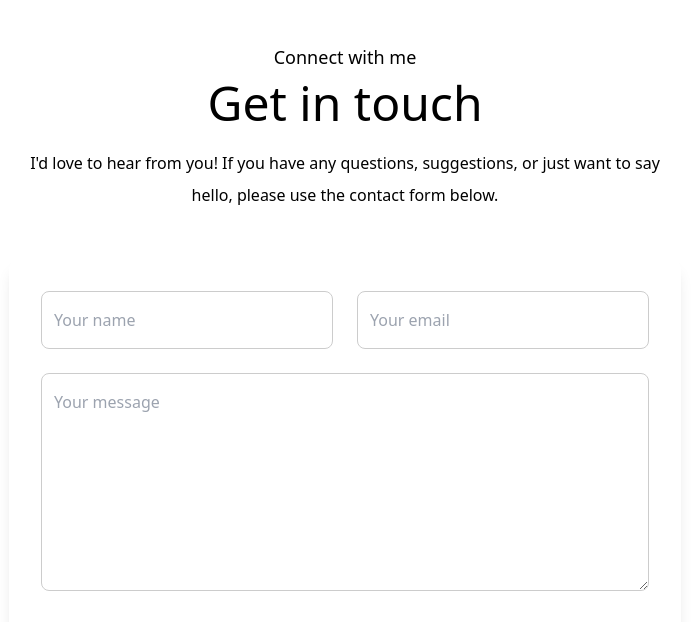
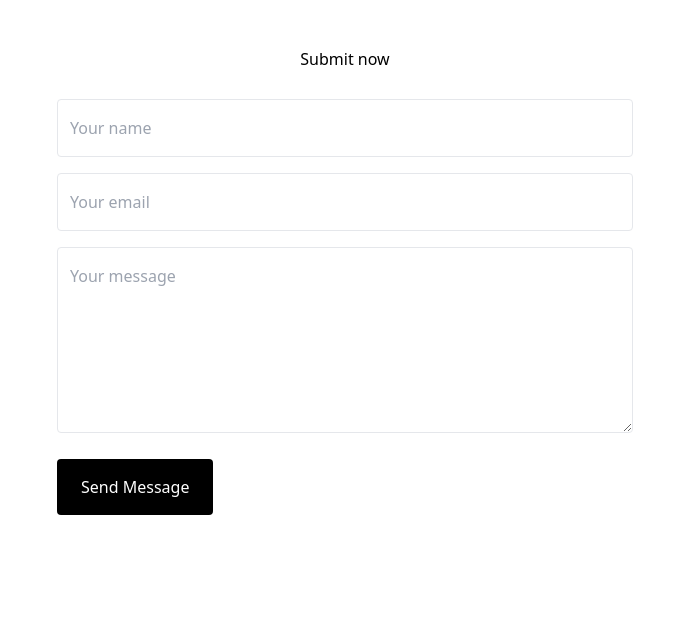
Before and after one commit to Gutadesalegn/modern-my-portfolio, a website: page index.html in a window 1280 px wide. Shown: the part 2398-3020 px from the top of the page, without its empty margins (295-986 px from the left). Drawn offline with nearby package versions, Linux system fonts and the light colour scheme; a web font is replaced by a local one.

Commit message:
Update index.html with latest fixes

```diff
--- a/index.html
+++ b/index.html
@@ -160,46 +160,48 @@
       Show more <img src="./images/right-arrow-bold.png" alt="" class="w-4">
     </a>
   </div>
-<!------------contact----------------->
+<section id="contact" class="w-full px-[12%] py-10 scroll-mt-20">
 
-  <section id="contact" class="w-full px-[12%] py-10 scroll-mt-20 bg-[url('./images/footer-bg-color.png')] bg-no-repeat bg-[length:90%_auto] bg-center">
+  <form id="contact-form" class="max-w-xl mx-auto">
 
-  <h4 class="text-center mb-2 text-lg font-Ovo">Connect with me</h4>
-  <h2 class="text-center text-5xl font-Ovo">Get in touch</h2>
+    <div class="text-center mb-6">
+      <span id="btn-text">Submit now</span>
+      <span id="spinner" class="hidden w-4 h-4 border-2 border-black border-t-transparent rounded-full animate-spin"></span>
+    </div>
 
-  <p class="text-center max-w-2xl mx-auto mt-5 mb-12 font-Ovo">
-    I'd love to hear from you! If you have any questions, suggestions, or
-    just want to say hello, please use the contact form below.
-  </p>
+    <input
+      type="text"
+      name="name"
+      placeholder="Your name"
+      required
+      class="w-full mb-4 p-3 border rounded"
+    />
 
-  <form id="contact-form"
-class="max-w-2xl mx-auto bg-white/90 dark:bg-gray-900/80 backdrop-blur-sm rounded-xl shadow-lg p-8">
+    <input
+      type="email"
+      name="email"
+      placeholder="Your email"
+      required
+      class="w-full mb-4 p-3 border rounded"
+    />
 
-  <!-- ✅ REQUIRED FOR EMAIL SENDING -->
-  <input type="hidden" name="access_key" value="75b8fbf0-4b95-4586-84ea-511c1a3d11c7">
+    <textarea
+      name="message"
+      rows="5"
+      placeholder="Your message"
+      required
+      class="w-full mb-4 p-3 border rounded"
+    ></textarea>
 
-  <div class="grid grid-cols-1 sm:grid-cols-2 gap-6 mb-6">
-    <input type="text" name="name" placeholder="Your name" required class="input-style">
-    <input type="email" name="email" placeholder="Your email" required class="input-style">
-  </div>
+    <button type="submit" class="bg-black text-white px-6 py-3 rounded">
+      Send Message
+    </button>
 
-  <textarea name="message" rows="6" placeholder="Your message" required class="input-style mb-6"></textarea>
+  </form>
 
-  <div class="text-center">
-    <button id="submit-btn" type="submit"
-      class="px-8 py-3 bg-black text-white rounded-full flex items-center gap-2 mx-auto">
+  <!-- Toast -->
+  <div id="toast" class="fixed bottom-5 right-5 px-4 py-2 rounded hidden text-white"></div>
 
-      <span id="btn-text">Submit now</span>
-      <span id="spinner" class="hidden w-4 h-4 border-2 border-white border-t-transparent rounded-full animate-spin"></span>
-
-    </button>
-  </div>
-</form>
-
-<!-- Toast -->
-<div id="toast"
-  class="fixed bottom-5 right-5 px-6 py-3 rounded-lg text-white hidden">
-</div>
 </section>
   <!-- Footer -->
   <footer class="mt-20 font-Ovo">
```
